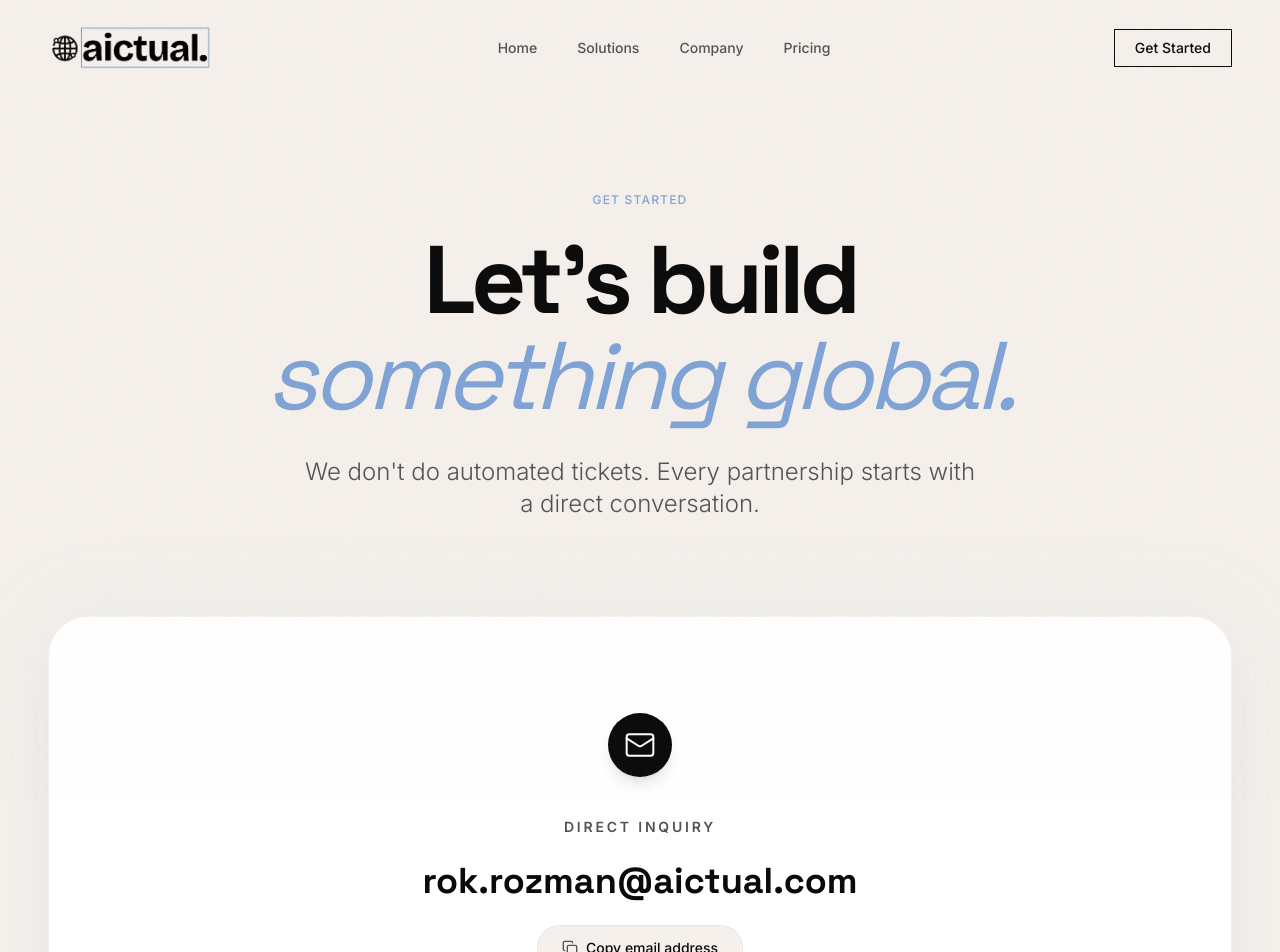
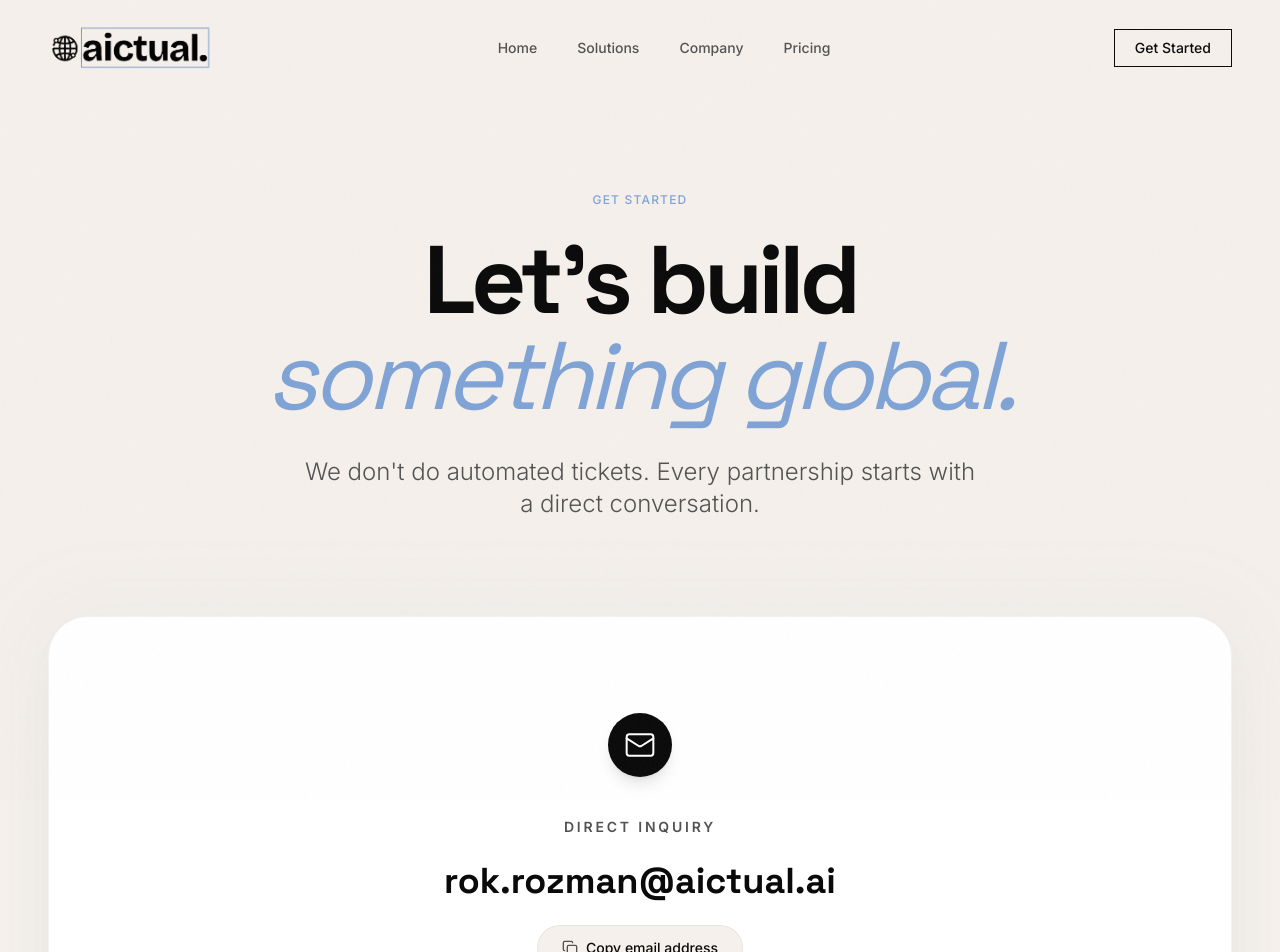
Before and after one commit to rokrozman-pixel/Aictual-web, a React (Vite) app: page /contact in a window 1280 px wide. Shown: the top 952 px of the page. Built offline with nearby package versions, Linux system fonts and the light colour scheme.

Commit message:
Correct the email

```diff
--- a/pages/Contact.tsx
+++ b/pages/Contact.tsx
@@ -3,7 +3,7 @@ import { Mail, ArrowRight, Copy, Check, MessageSquare, Globe, Zap } from 'lucide
 
 const Contact: React.FC = () => {
   const [copied, setCopied] = useState(false);
-  const email = "rok.rozman@aictual.com";
+  const email = "rok.rozman@aictual.ai";
 
   const copyToClipboard = () => {
     navigator.clipboard.writeText(email);
```
